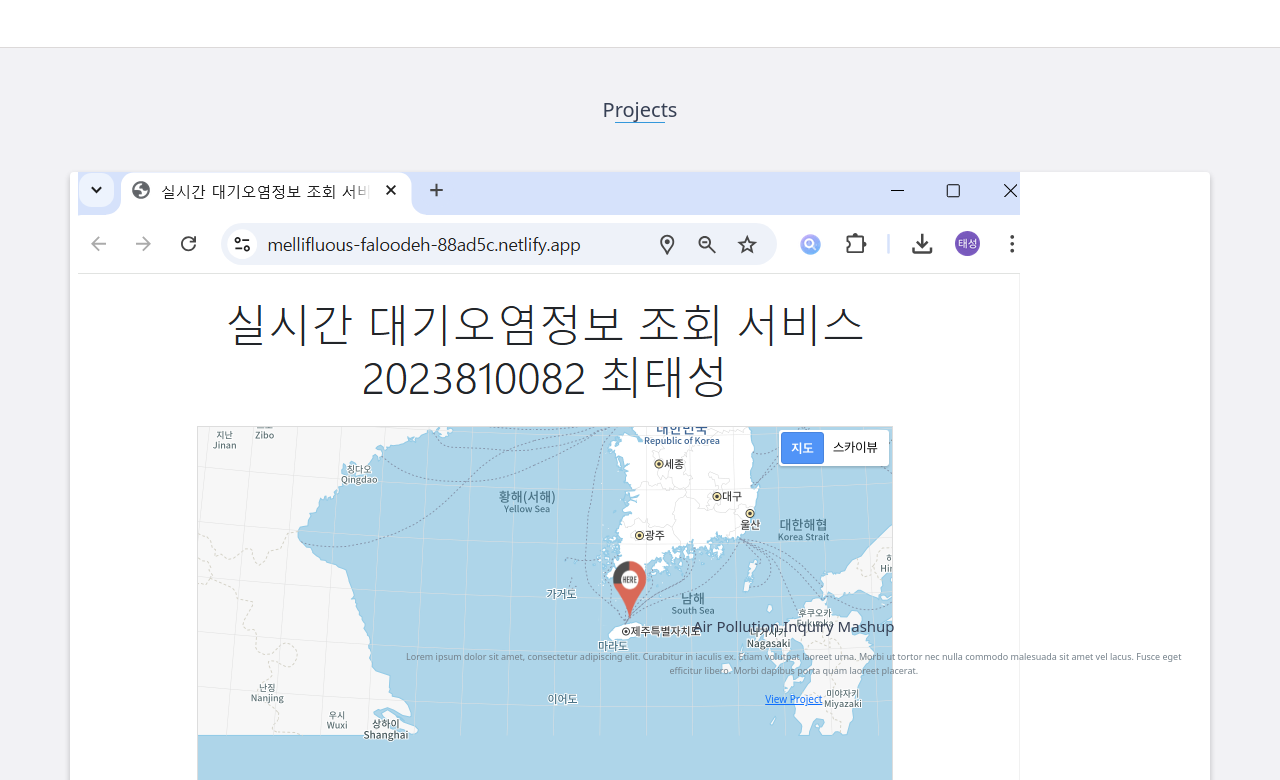
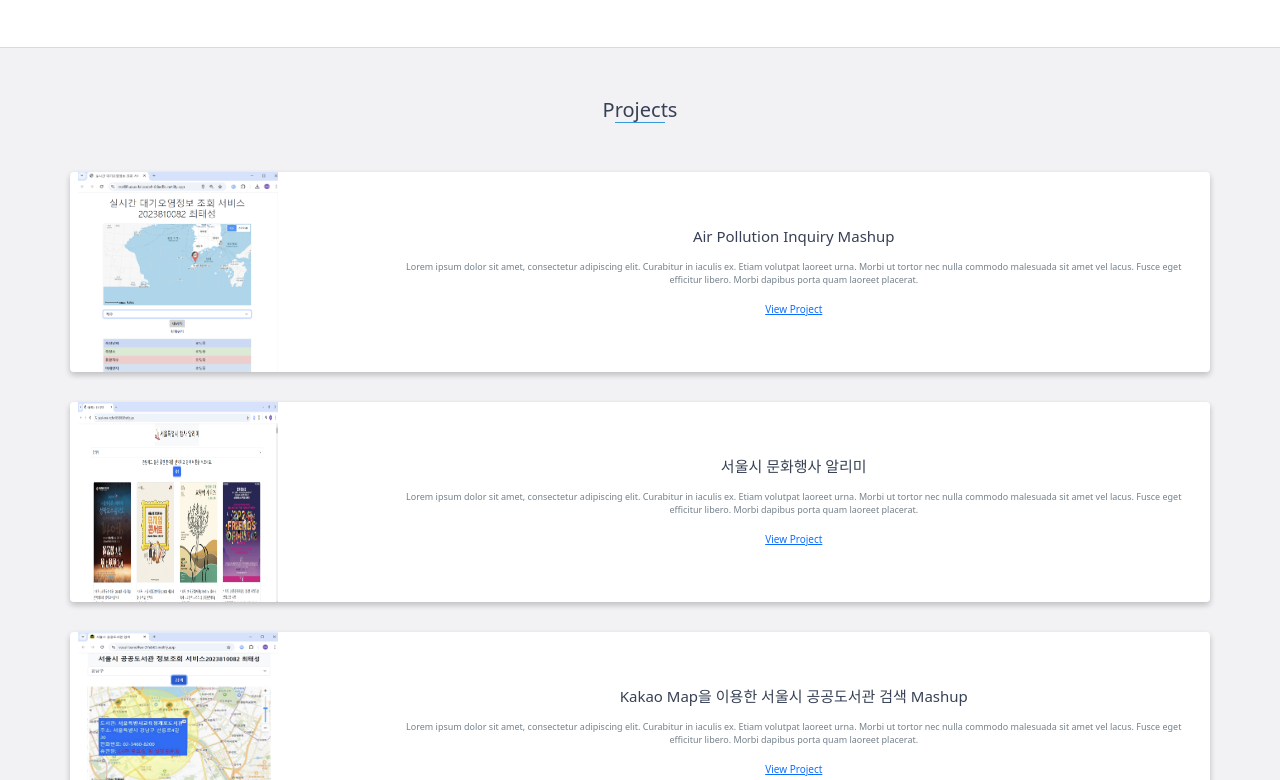
Before and after one commit to 11010912/11010912.github.io, a website: page index.html in a window 1280 px wide. Shown: the part 2020-2800 px from the top of the page. Drawn offline with nearby package versions, Linux system fonts and the light colour scheme.

Commit message:
Update index.html

```diff
--- a/index.html
+++ b/index.html
@@ -49,7 +49,7 @@
 
     <div id="lead">
         <div id="lead-content">
-            <h1>Ryan Fitzgerald</h1>
+            <h1>2023810082최태성</h1>
             <h2>Software Engineer</h2>
             <a href="#" class="btn-rounded-white">Download Resume</a>
         </div>
@@ -152,7 +152,7 @@
             <div class="row">
                 <div class="project shadow-large">
                     <div class="project-image">
-                        <img src="pj1.png" />
+                        <img src="pj1.png" border="0" width="200" height="200" />
                     </div>
                     <!-- End .project-image -->
                     <div class="project-info">
@@ -168,7 +168,7 @@
 
                 <div class="project shadow-large">
                     <div class="project-image">
-                        <img src="pj2.png" />
+                        <img src="pj2.png" border="0" width="200" height="200" />
                     </div>
                     <!-- End .project-image -->
                     <div class="project-info">
@@ -184,7 +184,7 @@
 
 		 <div class="project shadow-large">
                     <div class="project-image">
-                        <img src="pj3.png" />
+                        <img src="pj3.png" border="0" width="200" height="200" />
                     </div>
                     <!-- End .project-image -->
                     <div class="project-info">
```
